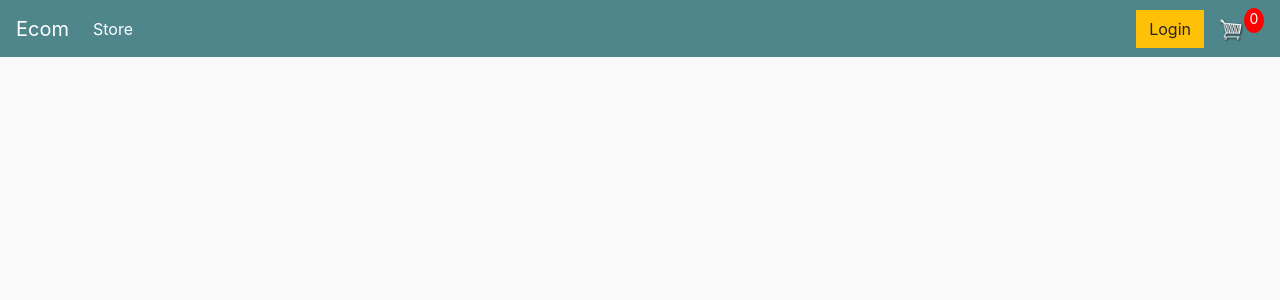
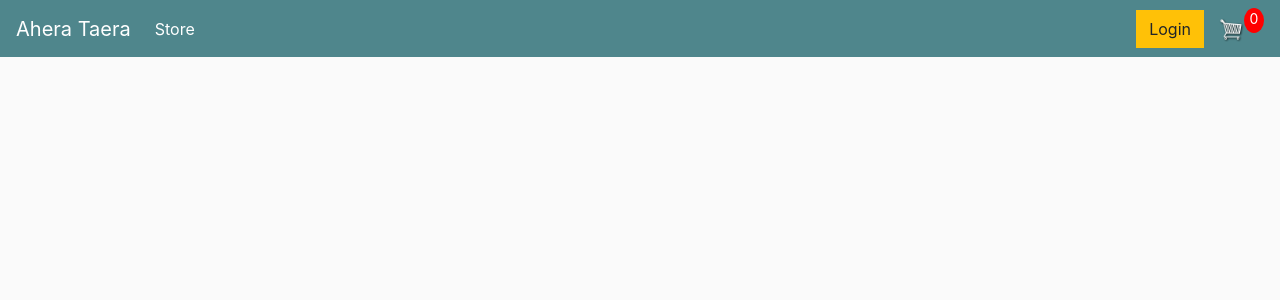
Before and after one commit to marvin-c/Ahera_Taera---CMS, a Django app: template ecommerce/store/templates/store/main.html in a window 1280 px wide. Shown: the top 300 px of the page. Run offline with Django 4.2, Linux system fonts and the light colour scheme; the template is opened without the code that fills it, so the values that code supplies are empty; some libraries are stand-ins or nearby versions.

Commit message:
modified title

```diff
--- a/ecommerce/store/templates/store/main.html
+++ b/ecommerce/store/templates/store/main.html
@@ -14,7 +14,7 @@
 <body>
 
 	<nav class="navbar navbar-expand-lg navbar-dark bg-dark">
-	  <a class="navbar-brand" href="{% url 'store' %}">Ecom</a>
+	  <a class="navbar-brand" href="{% url 'store' %}">Ahera Taera</a>
 	  <button class="navbar-toggler" type="button" data-toggle="collapse" data-target="#navbarSupportedContent" aria-controls="navbarSupportedContent" aria-expanded="false" aria-label="Toggle navigation">
 	    <span class="navbar-toggler-icon"></span>
 	  </button>
```
